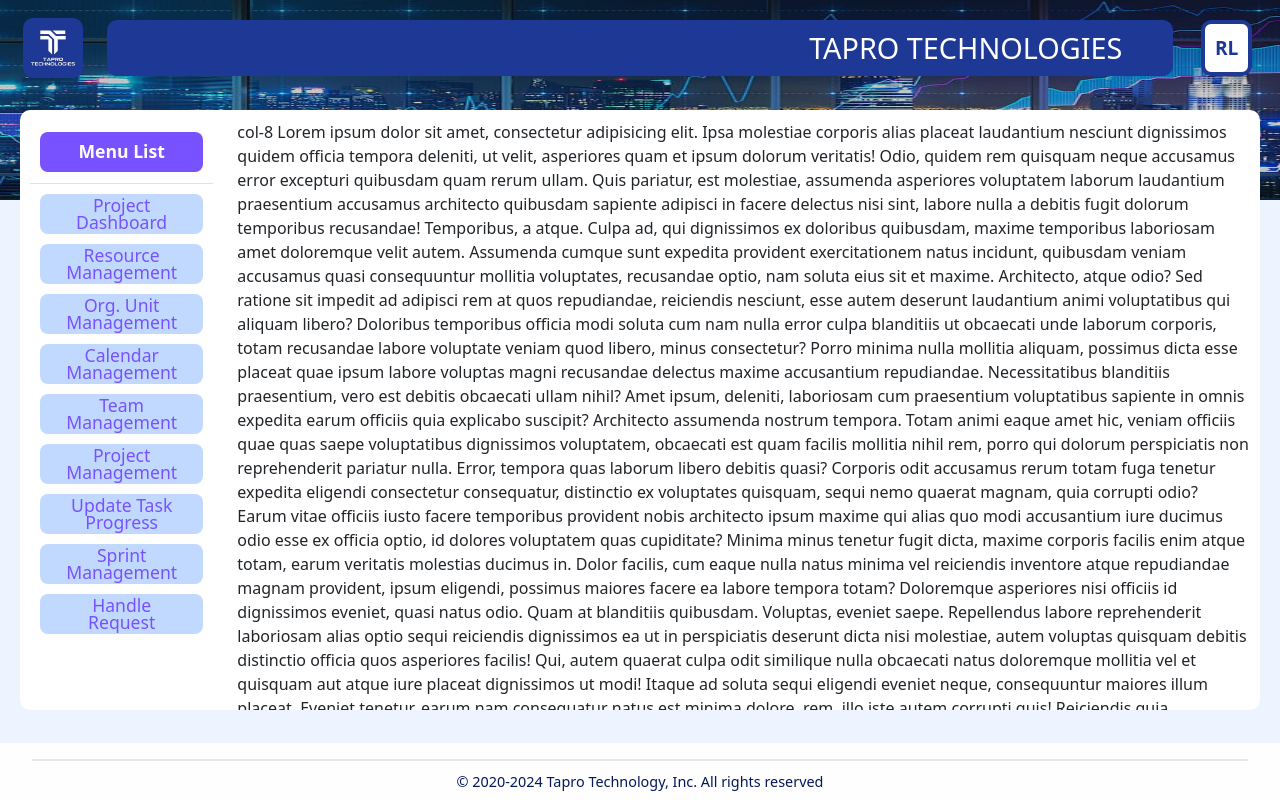
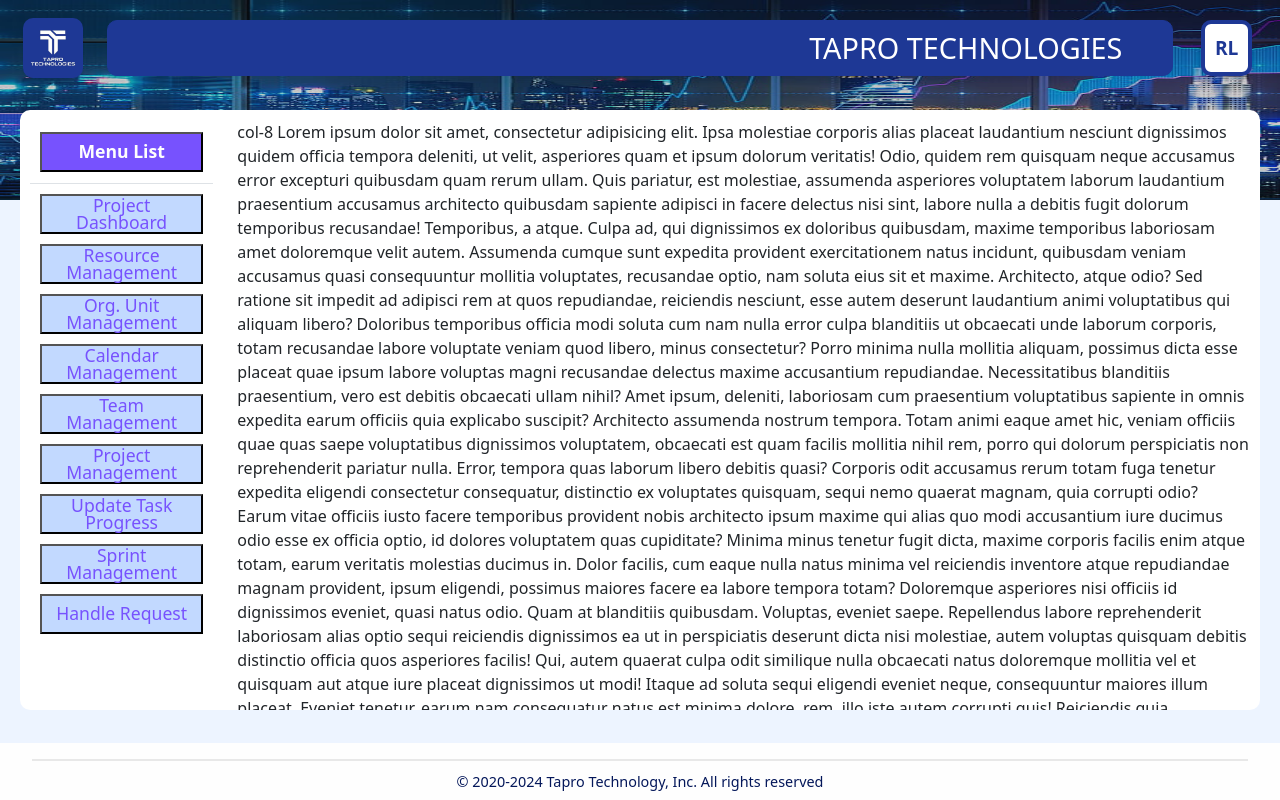
Before and after one commit to kavindarlm/resource-portfolio-mgmnt-frontend, an Angular app: page / in a window 1280 px wide. Built offline with nearby package versions, Linux system fonts and the light colour scheme.

Commit message:
my change

```diff
--- a/src/app/menu-list/menu-button/menu-button.component.html
+++ b/src/app/menu-list/menu-button/menu-button.component.html
@@ -1 +1 @@
-<button type="button" class="btn btn-lg {{btnClass}} btn-custom-color">{{text}}</button>
+<button type="button" class=" {{btnClass}} btn-custom-color">{{text}}</button>
--- a/src/app/pages-body/pages-body.component.css
+++ b/src/app/pages-body/pages-body.component.css
@@ -61,6 +61,7 @@
     max-height: 75vh;
     margin-bottom: 75px;
     overflow-y: auto;
+    overflow-x: hidden;
   }
 
   .logo {
--- a/src/app/pages-body/pages-body.component.html
+++ b/src/app/pages-body/pages-body.component.html
@@ -19,7 +19,7 @@
       </div>
     </div>
     <div class="white-div-container">
-      <div class="row">
+      <div class="row" >
         <div class="col-sm-4 col-md-3 col-lg-2">
         <!-- Your white div content goes here -->
         <app-menulist></app-menulist>
```
